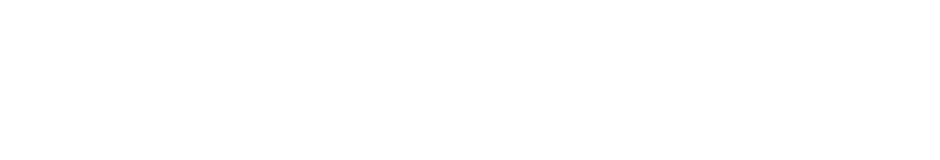
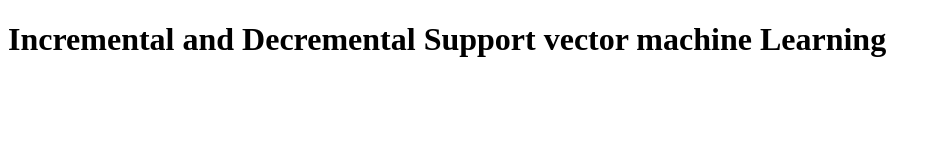
Before and after one commit to EneaSema/paper.html, a plain HTML site: page index.html in a window 1280 px wide. Shown: the whole page, without its empty margins (0-940 px from the left). Drawn offline with Linux system fonts and the light colour scheme.

Commit message:
create title

```diff
--- a/index.html
+++ b/index.html
@@ -7,5 +7,7 @@
 </head>
 <body>
 
+    <h1> Incremental and Decremental Support vector machine Learning</h1>
+
 </body>
 </html>
```
